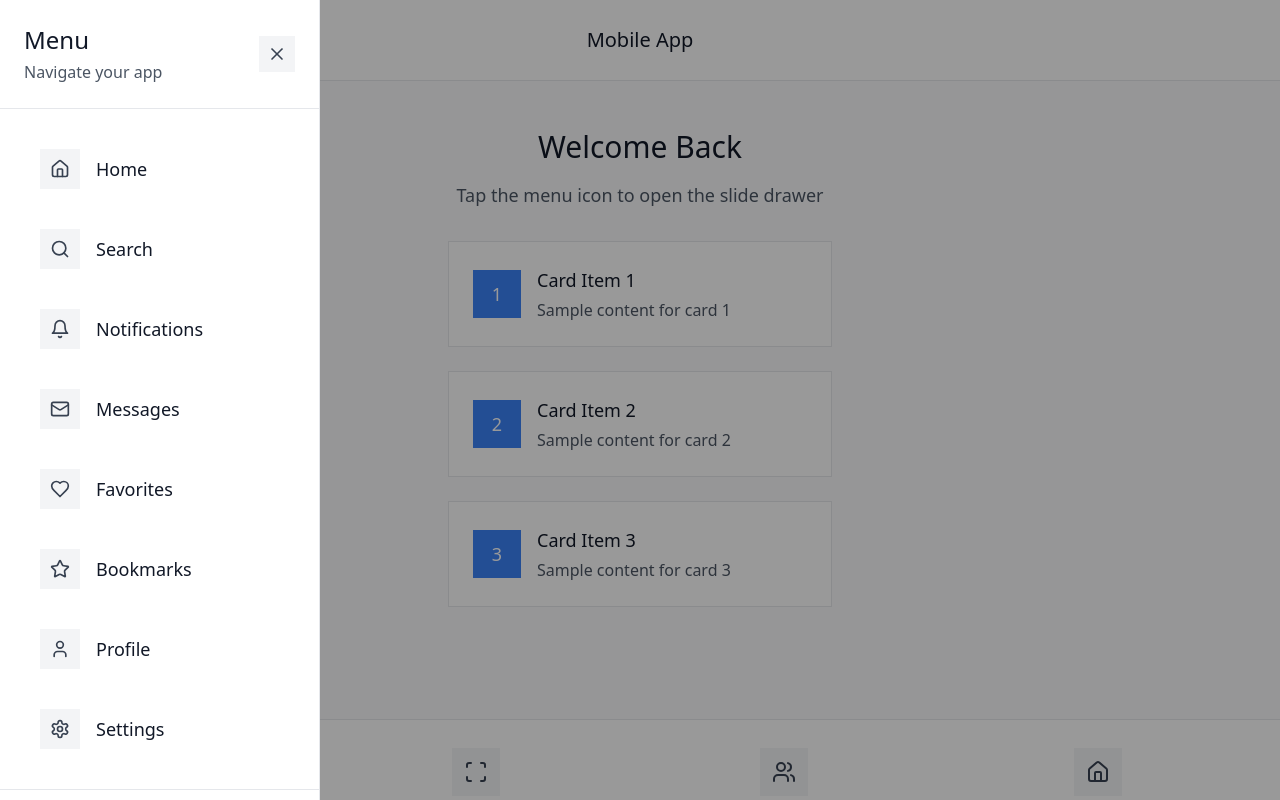
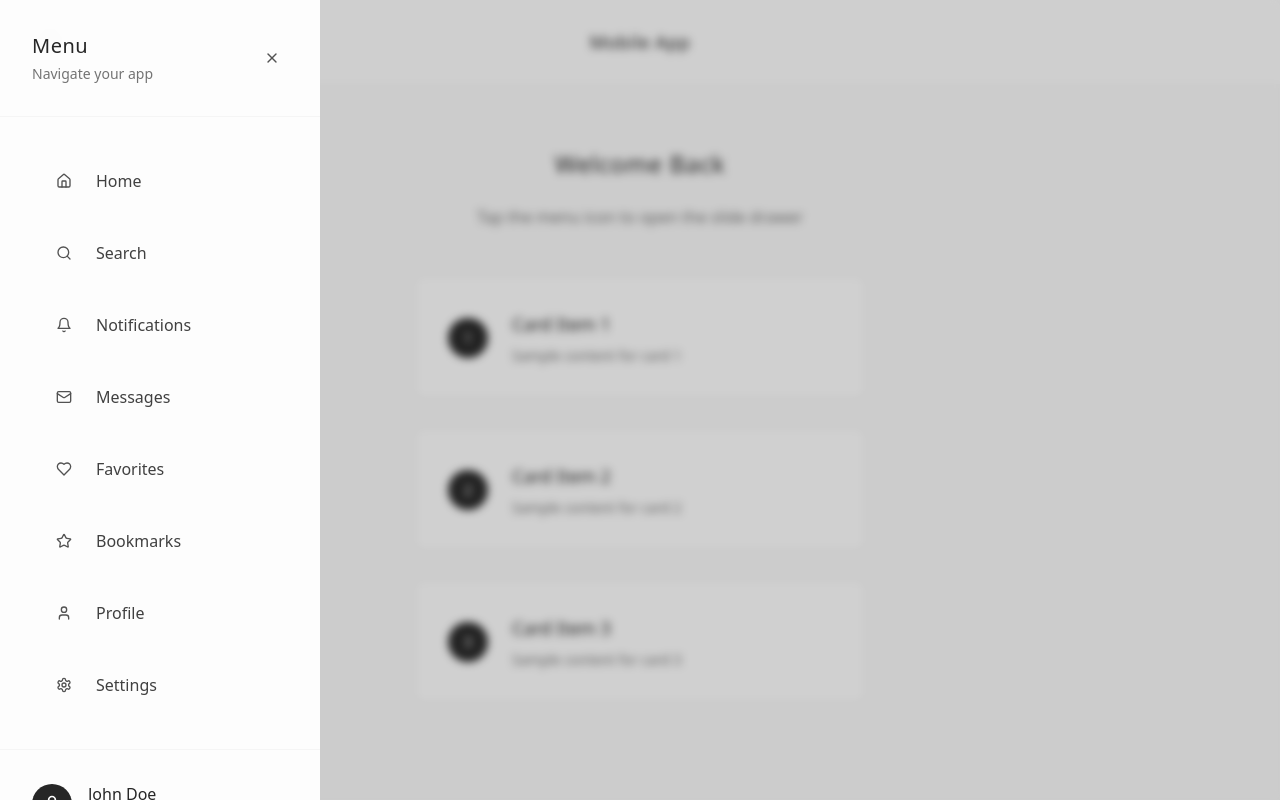
Before and after one commit to greyguy630/chesel, a React (Vite) app: page / in a window 1280 px wide. Both pictures are taken after a click on the button "Open menu". Shown: the top 800 px of the page. Built offline with nearby package versions, Linux system fonts and the light colour scheme.

Commit message:
Refactor: Apply modern minimalism design
Update the UI to reflect a modern minimalist aesthetic, focusing on clean lines, ample whitespace, and essential elements.

```diff
--- a/src/components/MobileDrawer.tsx
+++ b/src/components/MobileDrawer.tsx
@@ -1,3 +1,4 @@
+
 import { useEffect } from "react";
 import {
   Home,
@@ -55,55 +56,55 @@ export const MobileDrawer = ({ isOpen, onClose }: MobileDrawerProps) => {
 
   return (
     <>
-      {/* Backdrop */}
+      {/* Backdrop - Softer */}
       <div
         className={`fixed inset-0 z-50 transition-opacity duration-300 ${
           isOpen
-            ? 'opacity-100 bg-black bg-opacity-40'
+            ? 'opacity-100 bg-neutral-900/20 backdrop-blur-sm'
             : 'opacity-0 pointer-events-none'
         }`}
         onClick={onClose}
       />
 
-      {/* Drawer - Flat Design */}
+      {/* Drawer - Modern Minimalist */}
       <div
-        className={`fixed top-0 left-0 z-50 h-full w-80 max-w-[85vw] bg-white border-r border-gray-200 transform transition-transform duration-300 ease-out ${
+        className={`fixed top-0 left-0 z-50 h-full w-80 max-w-[85vw] bg-white/95 backdrop-blur-md transform transition-transform duration-300 ease-out ${
           isOpen ? 'translate-x-0' : '-translate-x-full'
         }`}
       >
-        {/* Header */}
-        <div className="flex items-center justify-between p-6 border-b border-gray-200">
+        {/* Header - Cleaner */}
+        <div className="flex items-center justify-between p-8 border-b border-neutral-100">
           <div>
-            <h2 className="text-2xl font-medium text-gray-900">
+            <h2 className="text-xl font-light text-neutral-800 tracking-wide">
               Menu
             </h2>
-            <p className="text-base text-gray-600 mt-1">
+            <p className="text-sm text-neutral-500 font-light mt-1">
               Navigate your app
             </p>
           </div>
           <button
             onClick={onClose}
-            className="p-2 bg-gray-100 hover:bg-gray-200 transition-colors duration-200"
+            className="p-2 rounded-full hover:bg-neutral-100 transition-colors duration-200"
             aria-label="Close menu"
           >
-            <X className="w-5 h-5 text-gray-700" />
+            <X className="w-4 h-4 text-neutral-600" />
           </button>
         </div>
 
-        {/* Menu Items - Flat Design */}
-        <nav className="flex-1 py-6">
-          <ul className="space-y-2 px-6">
+        {/* Menu Items - Minimalist */}
+        <nav className="flex-1 py-8">
+          <ul className="space-y-2 px-8">
             {menuItems.map((item) => (
               <li key={item.label}>
                 <a
                   href={item.href}
-                  className="flex items-center space-x-4 px-4 py-4 hover:bg-gray-50 transition-colors duration-200 group"
+                  className="flex items-center space-x-4 px-4 py-4 rounded-lg hover:bg-neutral-50 transition-colors duration-200 group"
                   onClick={onClose}
                 >
-                  <div className="w-10 h-10 bg-gray-100 group-hover:bg-blue-100 flex items-center justify-center transition-colors duration-200">
-                    <item.icon className="w-5 h-5 text-gray-700 group-hover:text-blue-600" />
+                  <div className="w-8 h-8 flex items-center justify-center">
+                    <item.icon className="w-4 h-4 text-neutral-600 group-hover:text-neutral-800 transition-colors duration-200" />
                   </div>
-                  <span className="text-lg font-medium text-gray-900 group-hover:text-blue-600 transition-colors duration-200">
+                  <span className="text-base font-light text-neutral-700 group-hover:text-neutral-900 transition-colors duration-200">
                     {item.label}
                   </span>
                 </a>
@@ -112,17 +113,17 @@ export const MobileDrawer = ({ isOpen, onClose }: MobileDrawerProps) => {
           </ul>
         </nav>
 
-        {/* Footer */}
-        <div className="p-6 border-t border-gray-200">
+        {/* Footer - Simplified */}
+        <div className="p-8 border-t border-neutral-100">
           <div className="flex items-center space-x-4">
-            <div className="w-12 h-12 bg-blue-500 flex items-center justify-center">
-              <User className="w-6 h-6 text-white" />
+            <div className="w-10 h-10 bg-neutral-800 rounded-full flex items-center justify-center">
+              <User className="w-5 h-5 text-white" />
             </div>
             <div>
-              <p className="text-lg font-medium text-gray-900">
+              <p className="text-base font-light text-neutral-800">
                 John Doe
               </p>
-              <p className="text-base text-gray-600">
+              <p className="text-sm text-neutral-500 font-light">
                 john@example.com
               </p>
             </div>
--- a/src/pages/Index.tsx
+++ b/src/pages/Index.tsx
@@ -18,54 +18,54 @@ const Index = () => {
   ];
 
   return (
-    <div className="min-h-screen bg-gray-50 flex flex-col">
-      {/* Header */}
-      <header className="bg-white border-b border-gray-200">
-        <div className="flex items-center justify-between px-6 py-4">
+    <div className="min-h-screen bg-neutral-50 flex flex-col">
+      {/* Header - Minimalist */}
+      <header className="bg-white/80 backdrop-blur-sm">
+        <div className="flex items-center justify-between px-8 py-6">
           <button
             onClick={toggleDrawer}
-            className="p-3 bg-gray-100 hover:bg-gray-200 transition-colors duration-200"
+            className="p-2 rounded-full hover:bg-neutral-100 transition-colors duration-200"
             aria-label="Open menu"
           >
-            <Menu className="w-6 h-6 text-gray-700" />
+            <Menu className="w-5 h-5 text-neutral-600" />
           </button>
 
-          <h1 className="text-xl font-medium text-gray-900">
+          <h1 className="text-lg font-light text-neutral-800 tracking-wide">
             Mobile App
           </h1>
 
-          <div className="w-12" />
+          <div className="w-9" />
         </div>
       </header>
 
-      {/* Main Content */}
-      <main className="flex-1 px-6 py-12 pb-28">
-        <div className="max-w-sm mx-auto space-y-8">
-          <div className="text-center space-y-4">
-            <h2 className="text-3xl font-medium text-gray-900">
+      {/* Main Content - More Whitespace */}
+      <main className="flex-1 px-8 py-16 pb-32">
+        <div className="max-w-md mx-auto space-y-12">
+          <div className="text-center space-y-6">
+            <h2 className="text-2xl font-light text-neutral-800 tracking-wide">
               Welcome Back
             </h2>
-            <p className="text-lg text-gray-600">
+            <p className="text-neutral-500 font-light leading-relaxed">
               Tap the menu icon to open the slide drawer
             </p>
           </div>
 
-          {/* Sample Cards - Flat Design */}
-          <div className="space-y-6">
+          {/* Sample Cards - Minimalist */}
+          <div className="space-y-8">
             {[1, 2, 3].map((i) => (
               <div
                 key={i}
-                className="bg-white p-6 border border-gray-200"
+                className="bg-white p-8 rounded-lg shadow-sm hover:shadow-md transition-shadow duration-200"
               >
-                <div className="flex items-center space-x-4">
-                  <div className="w-12 h-12 bg-blue-500 flex items-center justify-center">
-                    <span className="text-white text-lg font-medium">{i}</span>
+                <div className="flex items-center space-x-6">
+                  <div className="w-10 h-10 bg-neutral-800 rounded-full flex items-center justify-center">
+                    <span className="text-white text-sm font-light">{i}</span>
                   </div>
-                  <div className="space-y-1">
-                    <h3 className="text-lg font-medium text-gray-900">
+                  <div className="space-y-2">
+                    <h3 className="text-lg font-light text-neutral-800">
                       Card Item {i}
                     </h3>
-                    <p className="text-base text-gray-600">
+                    <p className="text-sm text-neutral-500 font-light">
                       Sample content for card {i}
                     </p>
                   </div>
@@ -76,19 +76,19 @@ const Index = () => {
         </div>
       </main>
 
-      {/* Bottom Navigation - Flat Design */}
-      <nav className="bg-white border-t border-gray-200">
-        <div className="flex items-center justify-around px-6 py-4">
+      {/* Bottom Navigation - Minimalist */}
+      <nav className="bg-white/90 backdrop-blur-sm border-t border-neutral-100">
+        <div className="flex items-center justify-around px-8 py-6">
           {bottomNavItems.map((item, index) => (
             <a
               key={item.label}
               href={item.href}
-              className="flex flex-col items-center space-y-2 p-3 hover:bg-gray-50 transition-colors duration-200 group"
+              className="flex flex-col items-center space-y-3 p-3 rounded-lg hover:bg-neutral-50 transition-colors duration-200 group"
             >
-              <div className="w-12 h-12 bg-gray-100 group-hover:bg-blue-100 flex items-center justify-center transition-colors duration-200">
-                <item.icon className="w-6 h-6 text-gray-700 group-hover:text-blue-600" />
+              <div className="w-8 h-8 flex items-center justify-center">
+                <item.icon className="w-5 h-5 text-neutral-600 group-hover:text-neutral-800 transition-colors duration-200" />
               </div>
-              <span className="text-sm font-medium text-gray-700 group-hover:text-blue-600 transition-colors duration-200">
+              <span className="text-xs font-light text-neutral-600 group-hover:text-neutral-800 transition-colors duration-200">
                 {item.label}
               </span>
             </a>
```
